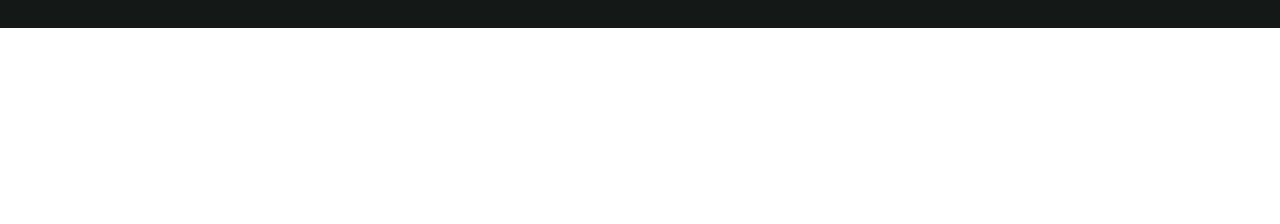
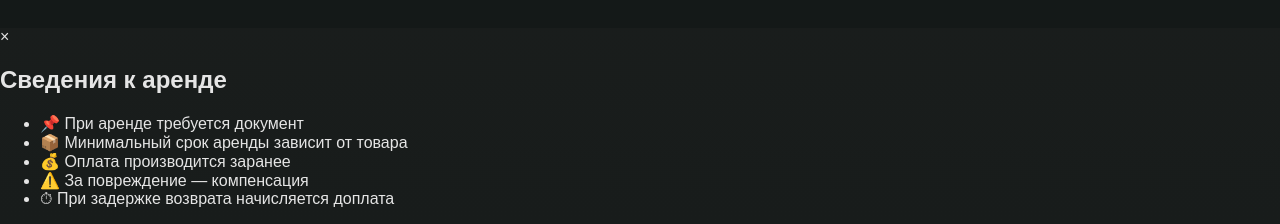
Before and after one commit to Ghostt675/GamerZoneArenda, a plain HTML site: page index.html in a window 1280 px wide. Shown: the part 2259-2483 px from the top of the page. Before the commit the page ends 2287 px from the top, so only its background shows below. Drawn offline with Linux system fonts and the light colour scheme.

Commit message:
Update index.html

```diff
--- a/index.html
+++ b/index.html
@@ -61,6 +61,10 @@
       <button class="products-btn" onclick="toggleCatalog()">
         Каталог
       </button>
+
+    <button class="products-btn" onclick="openRules()">
+        Сведения к аренде
+    </button>
 
       <input class="search" placeholder="Поиск товаров">
   </div>
@@ -201,6 +205,26 @@
 </div>
 
 
+
+<div id="rulesModal" class="modal">
+    <div class="modal-content">
+        <span class="close" onclick="closeRules()">&times;</span>
+
+        <h2>Сведения к аренде</h2>
+
+        <div class="rules-text">
+            <ul>
+                <li>📌 При аренде требуется документ</li>
+                <li>📦 Минимальный срок аренды зависит от товара</li>
+                <li>💰 Оплата производится заранее</li>
+                <li>⚠️ За повреждение — компенсация</li>
+                <li>⏱ При задержке возврата начисляется доплата</li>
+            </ul>
+        </div>
+    </div>
+</div>
+
+
 <div id="overlay" class="overlay"></div>
 
 
```
